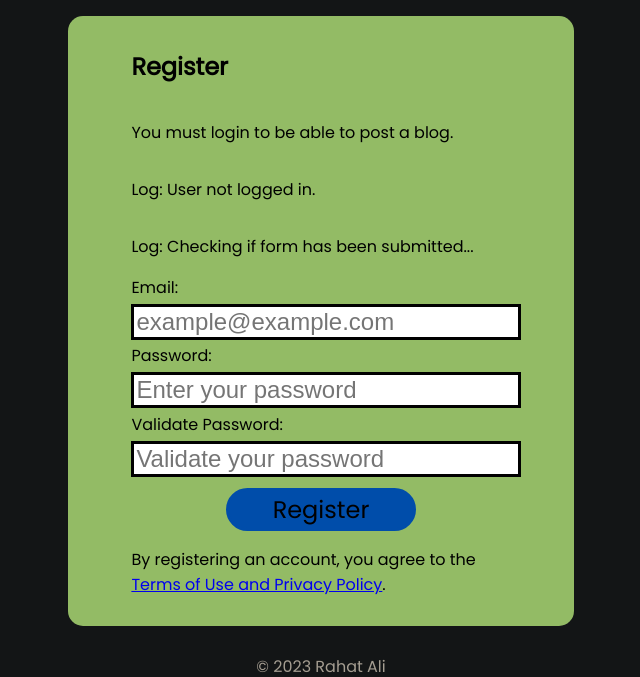
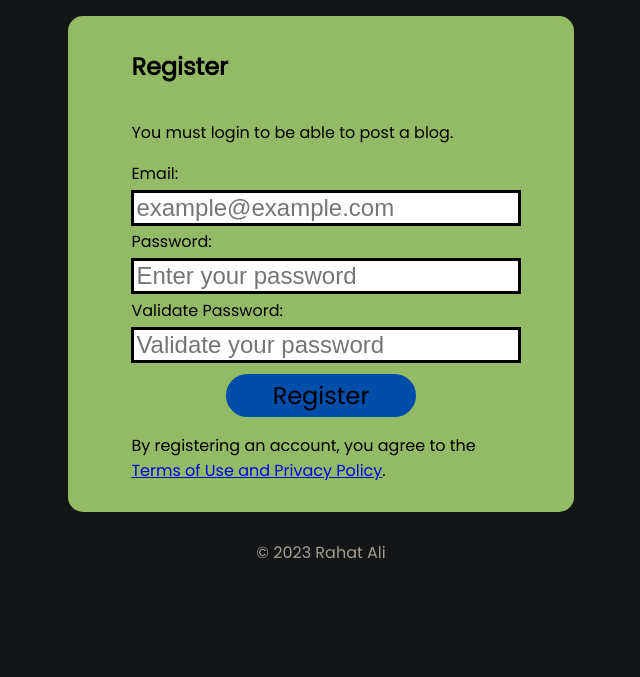
Before and after one commit to Rahat464/portfolio, a PHP site: page /register.php in a window 1280 px wide. Shown: the part 72-749 px from the top of the page, without its empty margins (319-959 px from the left). Run offline with PHP 8.4, Linux system fonts and the light colour scheme.

Commit message:
No debug

```diff
--- a/register.php
+++ b/register.php
@@ -51,15 +51,9 @@
             }
 
             else {
-                //session_destroy();
+                session_destroy();
                 echo "<p>You must login to be able to post a blog.</p>";
-
-                //// Debugging
-                echo "<p>Log: User not logged in.</p>";
             }
-
-            //// Debugging
-            echo "<p>Log: Checking if form has been submitted...</p>";
 
             // Check if form has been submitted
             if (isset($_POST['email']) && isset($_POST['password']) && isset($_POST['confirmPassword'])) {
@@ -85,16 +79,10 @@
                 // Connect to local MySQL server
                 $db = connectToDatabase();
 
-                //// Debugging
-                echo "<p>Log: Connected to database.</p>";
-
                 // Check if email already exists
                 $result = $db->query(
                     "SELECT * FROM users WHERE email='$email'"
                 );
-
-                //// Debugging
-                echo "$result";
 
                 if (mysqli_num_rows($result) > 0) {
                     echo "<p class='error'>Account with same email already exists.</p>";
@@ -113,17 +101,11 @@
                         "INSERT INTO users (email, password) VALUES ('$email', '$password')"
                     );
 
-                    //// Debugging
-                    echo "<p>Log: Inserted into database.</p>";
-
                     // Close connection
                     $db->close();
 
                     session_start(); // Start session
                     $_SESSION['email'] = $email;
-
-                    //// Debugging
-                    echo "<p>Log: Redirecting...</p>";
 
                     header("Location: blog.php"); // Redirect to blog.php
                 }
```
